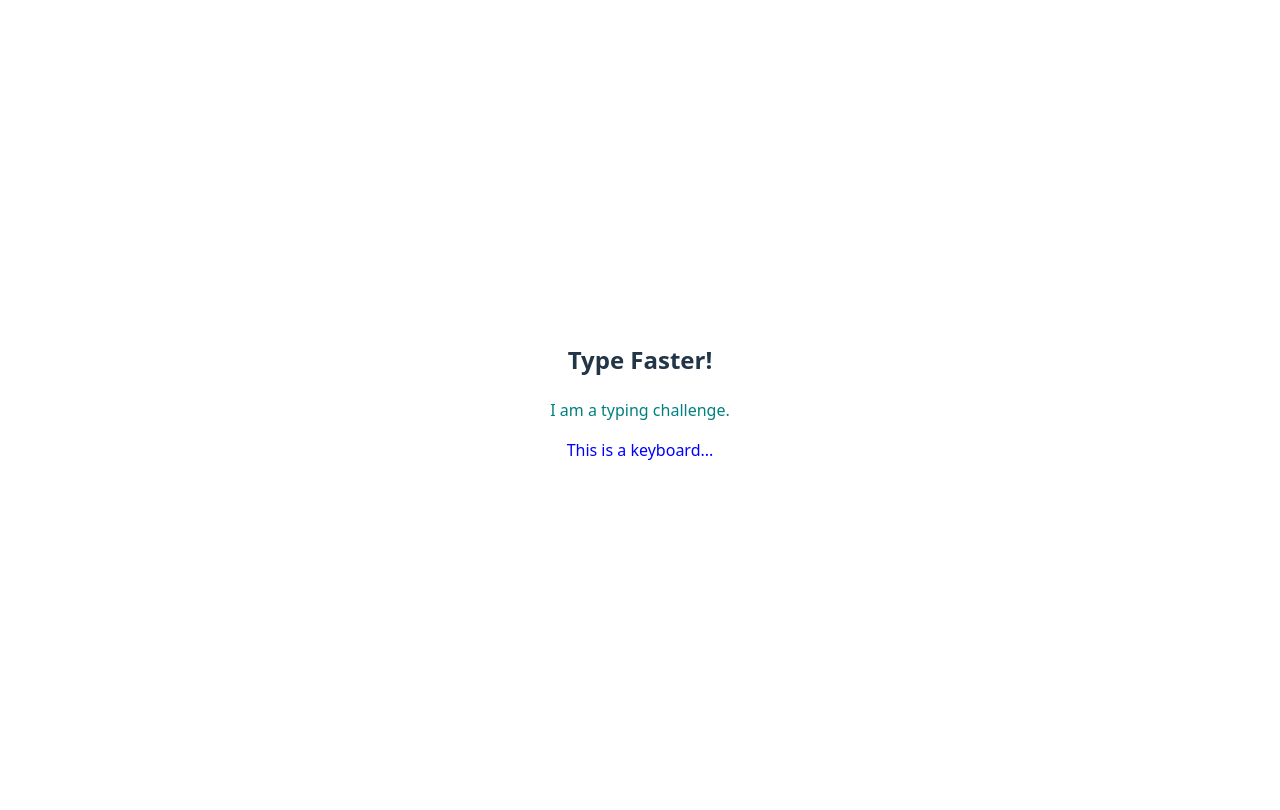
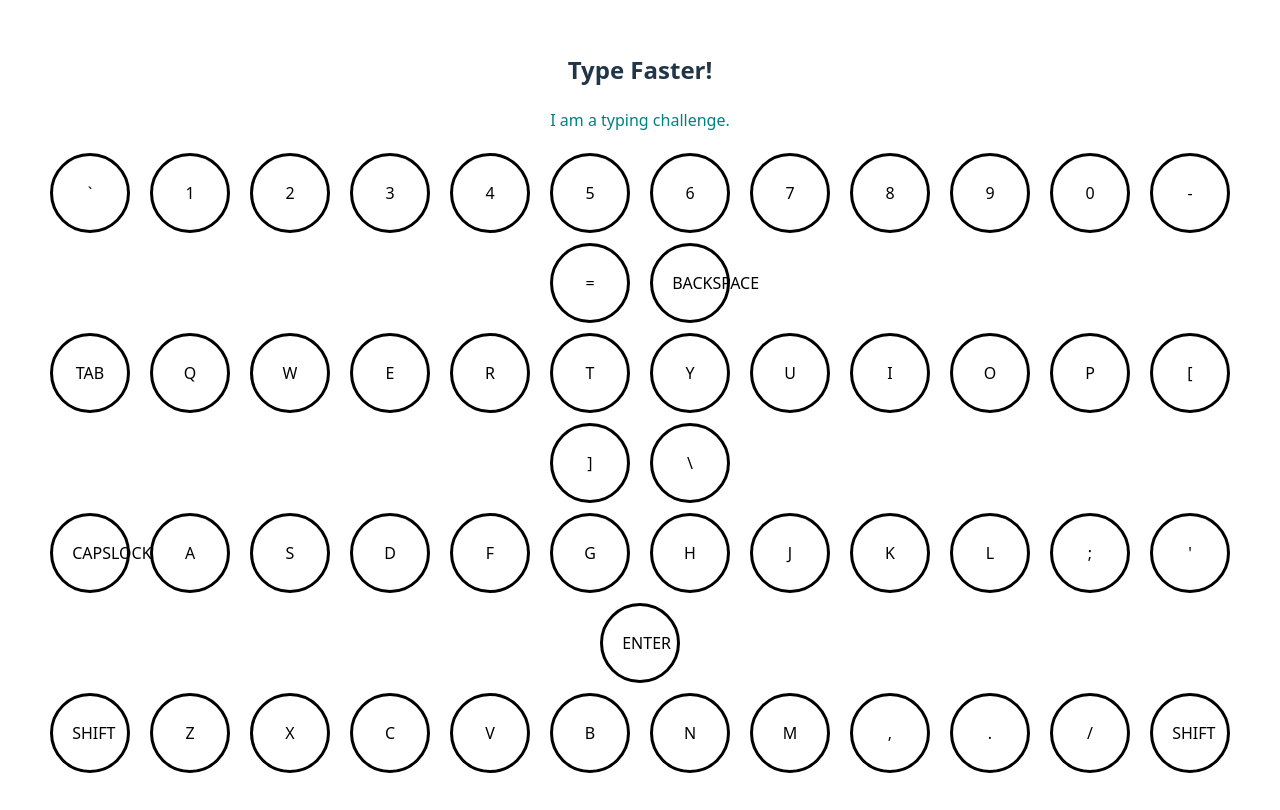
Before and after one commit to kaitlyn-dodds/type-faster, a React (Vite) app: page / in a window 1280 px wide. Built offline with nearby package versions, Linux system fonts and the light colour scheme.

Commit message:
key pressed effect sort of working

```diff
--- /dev/null
+++ b/src/components/Key/index.tsx
@@ -0,0 +1,15 @@
+import './style.css'
+
+interface KeyProps {
+    key: string,
+    value: string,
+    isPressed: boolean
+}
+
+function Key({key, value, isPressed}: KeyProps) {
+    return (
+        <button className={`key ${isPressed ? "pressed" : ""}`} >{value.toUpperCase()}</button>
+    )
+}
+
+export default Key
--- /dev/null
+++ b/src/components/Key/style.css
@@ -0,0 +1,18 @@
+.key {
+    width: 80px;
+    height: 80px;
+    border-radius: 40px;
+    border: 3px solid black;
+    margin: 5px 10px;
+    color: black;
+    background-color: white;
+    /* display: flex; */
+    justify-content: center;
+    align-items: center;
+    text-align: center;
+    font-size: 16px;
+}
+
+.key.pressed {
+    background-color: cadetblue;
+}
--- a/src/components/Keyboard/index.tsx
+++ b/src/components/Keyboard/index.tsx
@@ -1,9 +1,63 @@
 import './style.css'
+import Key from '../Key'
+import { useEffect, useState } from 'react'
+
+export const KEYBOARD_LAYOUT: string[][] = [
+    // Row 1
+    ["`", "1", "2", "3", "4", "5", "6", "7", "8", "9", "0", "-", "=", "backspace"],
+
+    // Row 2
+    ["tab", "q", "w", "e", "r", "t", "y", "u", "i", "o", "p", "[", "]", "\\"],
+
+    // Row 3
+    ["capslock", "a", "s", "d", "f", "g", "h", "j", "k", "l", ";", "'", "enter"],
+
+    // Row 4
+    ["shift", "z", "x", "c", "v", "b", "n", "m", ",", ".", "/", "shift"],
+
+    // Row 5
+    // ["control", "meta", "alt", "space", "alt", "meta", "contextmenu", "control"],
+
+    // Arrow cluster (optional)
+    // ["arrowup"],
+    // ["arrowleft", "arrowdown", "arrowright"]
+];
 
 function Keyboard() {
+    const [pressedKey, setPressedKey] = useState<string | null>(null)
+
+    useEffect(() => {
+        const handleKeyDown = (e: KeyboardEvent) => {
+            console.log("Pressed key is: ", e.key.toLowerCase())
+            setPressedKey(e.key.toLowerCase())
+        }
+
+        const handleKeyUp = () => {
+            setPressedKey(null)
+        }
+
+        window.addEventListener("keydown", handleKeyDown)
+        window.addEventListener("keyup", handleKeyUp)
+
+        return () => {
+            window.removeEventListener("keydown", handleKeyDown)
+            window.removeEventListener("keyup", handleKeyUp)
+        }
+    }, [])
+
     return (
         <div className="keyboard">
-            <p>This is a keyboard...</p>
+            {KEYBOARD_LAYOUT.map((row, rowIndex) => (
+                <div key={rowIndex} className="keyboard-row">
+                    {row.map((keyVal) => (
+                        <Key
+                            key={keyVal}
+                            value={keyVal}
+                            isPressed={pressedKey === keyVal}
+                        />
+                    ))}
+                </div>
+            ))}
         </div>
     )
 }
```
